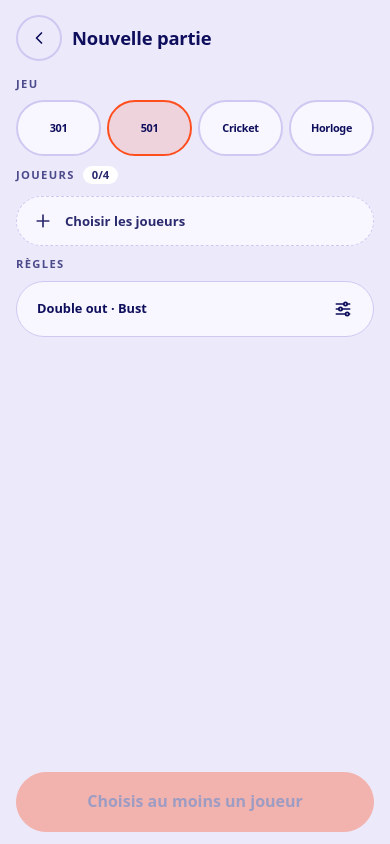
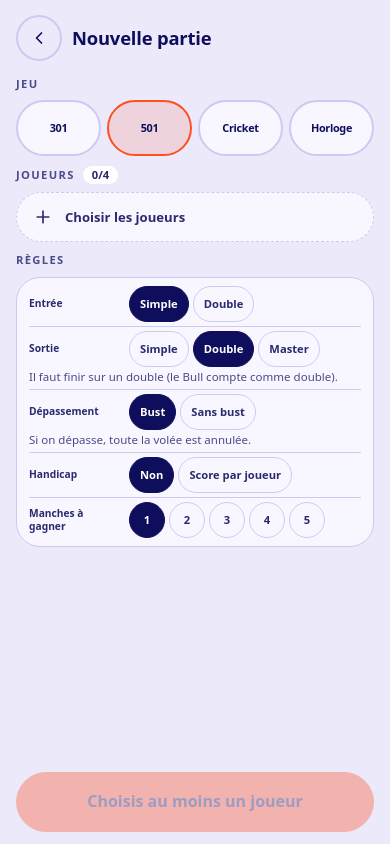
Before and after one commit to EtiennePerducat/dartscorer, a plain HTML site: page index.html in a window 390 px wide. Both pictures are taken after a click on the button "Nouvelle partie". Drawn offline with Linux system fonts and the light colour scheme; a web font is replaced by a local one.

Commit message:
Règles de la partie affichées sur l'écran Nouvelle partie
Les options (entrée, sortie, bust, handicap, manches, variantes du Cricket
et de l'Horloge) se voient et se changent directement sur l'écran, avec
l'explication du choix en dessous, au lieu d'une ligne de résumé qui
ouvrait une fenêtre. Sous Entrée et Sortie, les boutons disent « Double »
et « Master ».

Sur deux colonnes à partir de 900 px de large. Si l'écran est trop court,
la page défile, « Lancer la partie » reste en bas et toucher une option
garde la position de défilement.

Co-Authored-By: Claude Opus 5.5 <noreply@anthropic.com>

```diff
--- a/index.html
+++ b/index.html
@@ -106,21 +106,41 @@ b,strong{font-weight:700}
 .games{display:grid;grid-template-columns:repeat(4,1fr);gap:10px}
 @media (max-width:620px){.games{grid-template-columns:repeat(4,minmax(0,1fr));gap:6px}.games .game-card{min-height:56px;padding:4px;border-radius:999px;align-items:center;justify-content:center;text-align:center}.games .game-card span{display:none}.games .game-card b{font-size:.68rem;letter-spacing:-.03em}}
 /* Écrans qui tiennent dans la hauteur, sans défilement */
-.page.fit{height:100vh;height:100dvh;display:flex;flex-direction:column;overflow:auto;padding-bottom:calc(env(safe-area-inset-bottom) + 12px)}
+.page.fit{height:100vh;height:100dvh;display:flex;flex-direction:column;overflow:auto;padding-bottom:0}
 .page.fit .section{margin-top:10px}
 .page.fit .section>h2{margin-bottom:8px}
 .page.fit .topbar{margin-bottom:0}
-.page.fit .cta{position:static;margin-top:auto;padding:12px 0 0;background:none}
+.page.fit .sel-list{margin-top:0}
+/* Si l'écran est trop court, la page défile et le bouton de lancement reste en bas */
+.page.fit .cta{position:sticky;bottom:0;z-index:1;margin-top:auto;padding:12px 0 calc(env(safe-area-inset-bottom) + 12px);background:linear-gradient(transparent,var(--bg) 12px)}
 .h2-btn{margin-left:auto;display:inline-flex;align-items:center;gap:6px;min-height:36px;padding:0 4px;color:var(--text-2);font:600 .7rem var(--fd);letter-spacing:0;text-transform:none}
 .h2-btn .ic{width:16px;height:16px}
 .sel-item{min-height:50px}
 .sel-item.sel-add{width:100%;border-style:dashed;color:var(--text-2);gap:12px;padding-left:16px;font-weight:600;font-size:.82rem;text-align:left}
-.rules-sum{display:flex;align-items:center;gap:12px;width:100%;min-height:56px;padding:10px 20px;border-radius:999px;background:var(--surface);border:1.5px solid var(--line);font-weight:600;font-size:.8rem;text-align:left;line-height:1.3}
-.sr{position:absolute;width:1px;height:1px;overflow:hidden;clip:rect(0 0 0 0);white-space:nowrap}
-.rules .opt-row{grid-template-columns:1fr;gap:5px;padding:6px 0}
+/* Règles affichées sur l'écran : libellé à gauche, choix à droite, explication dessous */
+.rules{background:var(--surface);border:1.5px solid var(--line);border-radius:var(--r);padding:10px 14px}
+.rules .opt-row{grid-template-columns:150px 1fr;align-items:center;gap:4px 12px;padding:7px 0}
+.rules .opt-row:first-child{padding-top:0}
+.rules .opt-row:last-child{padding-bottom:0}
+.rules .opt-lbl{padding-top:0;font-size:.74rem;color:var(--text-2);line-height:1.25}
 .rules .seg button{min-height:40px;padding:0 14px}
-.rules .opt-lbl{padding-top:0;font-size:.74rem;color:var(--text-2)}
-.rules .hint{margin-top:3px;font-size:.76rem;line-height:1.3}
+.rules .seg button.num{min-width:40px;padding:0 8px}
+.rules .hint{grid-column:2;margin-top:0;font-size:.76rem;line-height:1.3}
+@media (max-width:560px){
+  .rules{padding:8px 12px}
+  .rules .opt-row{grid-template-columns:92px 1fr;gap:3px 8px;padding:4px 0}
+  .rules .opt-lbl{font-size:.64rem}
+  .rules .seg{gap:4px}
+  .rules .seg button{min-height:36px;padding:0 10px;font-size:.7rem}
+  .rules .seg button.num{min-width:36px;padding:0 6px}
+  .rules .hint{grid-column:1/-1;font-size:.72rem}
+}
+@media (min-width:900px){
+  .rules{display:grid;grid-template-columns:1fr 1fr;column-gap:28px;padding:12px 20px}
+  .rules .opt-row{grid-template-columns:108px 1fr}
+  .rules .opt-row:nth-child(2){border-top:0;padding-top:0}
+  .rules .hint{grid-column:1/-1}
+}
 .pick-list{display:grid;grid-template-columns:repeat(2,minmax(0,1fr));gap:8px;margin-top:10px}
 .pick{display:flex;align-items:center;gap:8px;min-height:52px;padding:4px 10px 4px 4px;border-radius:999px;border:1.5px solid var(--line);background:var(--surface-2);text-align:left;font-weight:600;font-size:.8rem;min-width:0}
 .pick .nm{flex:1;min-width:0;overflow:hidden;text-overflow:ellipsis;white-space:nowrap}
@@ -1112,8 +1132,8 @@ const DEFAULT_OPTS = { start: 501, in: 'single', out: 'double', bust: true, hand
 const HCP_STARTS = [101, 201, 301, 401, 501, 601, 701];
 const OPTS = {
   x01: [
-    { key: 'in', label: 'Entrée', vals: [['single', 'Simple'], ['double', 'Double in']], hint: { double: 'Il faut toucher un double pour commencer à marquer.' } },
-    { key: 'out', label: 'Sortie', vals: [['single', 'Simple'], ['double', 'Double out'], ['master', 'Master out']],
+    { key: 'in', label: 'Entrée', vals: [['single', 'Simple'], ['double', 'Double']], hint: { double: 'Il faut toucher un double pour commencer à marquer.' } },
+    { key: 'out', label: 'Sortie', vals: [['single', 'Simple'], ['double', 'Double'], ['master', 'Master']],
       hint: { single: 'N\'importe quelle fléchette peut finir.', double: 'Il faut finir sur un double (le Bull compte comme double).', master: 'Il faut finir sur un double ou un triple.' } },
     { key: 'bust', label: 'Dépassement', vals: [[true, 'Bust'], [false, 'Sans bust']],
       hint: { true: 'Si on dépasse, toute la volée est annulée.', false: 'La fléchette qui fait dépasser est ignorée, on continue.' } },
@@ -1205,7 +1225,10 @@ function render() {
       <div class="row-btns"><button class="btn primary" data-action="go" data-to="">Accueil</button>
       ${r.view === 'game' ? '<button class="btn danger" data-action="abandon-game">Abandonner la partie</button>' : ''}</div></div></main>`;
   }
+  // Un écran qui défile dans sa propre hauteur garde sa position quand on le redessine
+  const prev = document.body.dataset.view === r.view && $('#app .page.fit'), top = prev ? prev.scrollTop : 0;
   $('#app').innerHTML = html;
+  if (top) { const sc = $('#app .page.fit'); if (sc) sc.scrollTop = top; }
   document.body.dataset.view = r.view;
   if (r.view === 'admin') filterAdmin();
   keepAwake(r.view === 'game' && !!db.current && !db.current.finishedAt);
@@ -1251,9 +1274,15 @@ function setupState() {
 }
 function segRow(d, val) {
   const hint = d.hint && d.hint[String(val)];
-  return `<div class="opt-row"><div class="opt-lbl">${d.label}</div><div><div class="seg" role="group" aria-label="${esc(d.label)}">${d.vals.map(([v, l]) =>
-    `<button class="${String(v) === String(val) ? 'on' : ''}" aria-pressed="${String(v) === String(val)}" data-action="setup-opt" data-key="${d.key}" data-val="${v}">${l}</button>`).join('')}</div>
-    ${hint ? `<div class="hint">${hint}</div>` : ''}</div></div>`;
+  return `<div class="opt-row"><div class="opt-lbl">${d.label}</div><div class="seg" role="group" aria-label="${esc(d.label)}">${d.vals.map(([v, l]) =>
+    `<button class="${String(v) === String(val) ? 'on' : ''}${d.num ? ' num' : ''}" aria-pressed="${String(v) === String(val)}" data-action="setup-opt" data-key="${d.key}" data-val="${v}">${l}</button>`).join('')}</div>
+    ${hint ? `<div class="hint">${hint}</div>` : ''}</div>`;
+}
+const LEGS_OPT = { key: 'legs', label: 'Manches à gagner', num: true, vals: [1, 2, 3, 4, 5].map(v => [v, String(v)]), hint: { 2: 'On tourne à chaque manche.', 3: 'On tourne à chaque manche.', 4: 'On tourne à chaque manche.', 5: 'On tourne à chaque manche.' } };
+// Règles du jeu choisi, réglables directement sur l'écran
+function rulesRows(s) {
+  const o = s.opts;
+  return OPTS[s.type].filter(d => !d.when || d.when(o)).map(d => segRow(d, o[d.key])).join('') + segRow(LEGS_OPT, o.legs);
 }
 function viewSetup() {
   const s = setupState(), o = s.opts, n = s.players.length;
@@ -1268,26 +1297,15 @@ function viewSetup() {
       <button class="icon-btn sm" data-action="setup-toggle" data-id="${esc(id)}" aria-label="Retirer ${esc(p.name)}">${icon('x')}</button></div>`;
   }).join('');
   const add = n < 4 ? `<button class="sel-item sel-add" data-action="setup-pick">${icon('plus')}<span class="nm">${n ? 'Ajouter un joueur' : 'Choisir les joueurs'}</span></button>` : '';
-  const rules = gameSub({ type: s.type, opts: o }) + (hcpOn ? ' · Handicap' : '');
   return `<main class="page fit">
     ${topbar('Nouvelle partie')}
     <section class="section"><h2>Jeu</h2><div class="games">${types.map(([k, t, d]) =>
       `<button class="game-card ${isOn(k) ? 'on' : ''}" aria-pressed="${isOn(k)}" data-action="setup-type" data-type="${k}"><b>${t}</b><span>${d}</span></button>`).join('')}</div></section>
     <section class="section"><h2>Joueurs <span class="count">${n}/4</span>${n > 1 ? `<button class="h2-btn" data-action="setup-shuffle">${icon('shuffle')} Mélanger</button>` : ''}</h2>
       <div class="sel-list">${sel}${add}</div></section>
-    <section class="section"><h2>Règles</h2><button class="rules-sum" data-action="setup-rules"><span class="grow">${esc(rules)}</span>${icon('sliders')}<span class="sr">Modifier les règles</span></button></section>
+    <section class="section"><h2>Règles</h2><div class="rules">${rulesRows(s)}</div></section>
     <div class="cta"><button class="btn primary big block" data-action="setup-start" ${n ? '' : 'disabled'}>${n ? 'Lancer la partie' : 'Choisis au moins un joueur'}</button></div>
   </main>`;
-}
-// Fenêtre des règles : rouverte à chaque changement pour suivre les choix
-function rulesModal() {
-  const s = setupState(), o = s.opts;
-  const rows = OPTS[s.type].filter(d => !d.when || d.when(o)).map(d => segRow(d, o[d.key])).join('')
-    + segRow({ key: 'legs', label: 'Manches à gagner', vals: [1, 2, 3, 4, 5].map(v => [v, String(v)]), hint: { 2: 'On tourne à chaque manche.', 3: 'On tourne à chaque manche.', 4: 'On tourne à chaque manche.', 5: 'On tourne à chaque manche.' } }, o.legs);
-  const title = s.type === 'x01' ? String(o.start) : s.type === 'cricket' ? 'Cricket' : 'Horloge';
-  openModal(`<h3>Règles · ${title}</h3><div class="rules">${rows}</div>
-    <div class="actions"><button class="btn primary" data-action="modal-close">OK</button></div>`);
-  app.modalRefresh = rulesModal;
 }
 // Fenêtre de choix des joueurs (4 au maximum, dans l'ordre où on les touche)
 function pickModal() {
@@ -2020,7 +2038,6 @@ const actions = {
     persist.settings(); render(); refreshModal();
   },
   'setup-pick': () => pickModal(),
-  'setup-rules': () => rulesModal(),
   'setup-move': ds => {
     const s = setupState(), i = +ds.i;
     if (i > 0) { [s.players[i - 1], s.players[i]] = [s.players[i], s.players[i - 1]]; persist.settings(); render(); }
@@ -2030,7 +2047,7 @@ const actions = {
     for (let i = a.length - 1; i > 0; i--) { const j = Math.floor(Math.random() * (i + 1)); [a[i], a[j]] = [a[j], a[i]]; }
     persist.settings(); render();
   },
-  'setup-opt': ds => { const s = setupState(); s.opts[ds.key] = parseOpt(ds.key, ds.val); persist.settings(); render(); refreshModal(); },
+  'setup-opt': ds => { const s = setupState(); s.opts[ds.key] = parseOpt(ds.key, ds.val); persist.settings(); render(); },
   'setup-start': () => {
     if (db.current && !db.current.finishedAt) {
       confirmBox({ title: 'Remplacer la partie en cours ?', text: 'La partie en cours sera abandonnée et ne comptera pas dans les stats.', ok: 'Remplacer', danger: true }, startGame);
```
